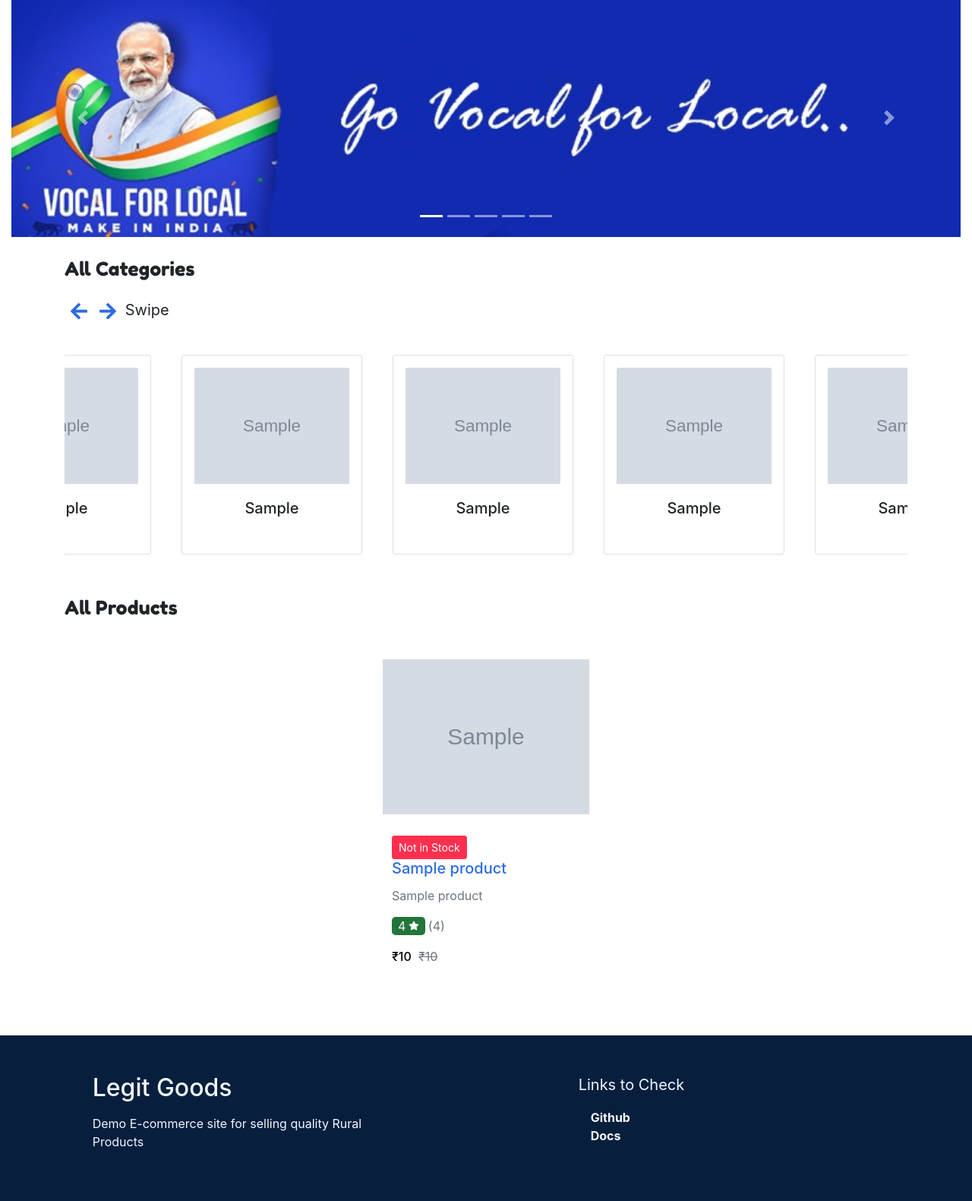
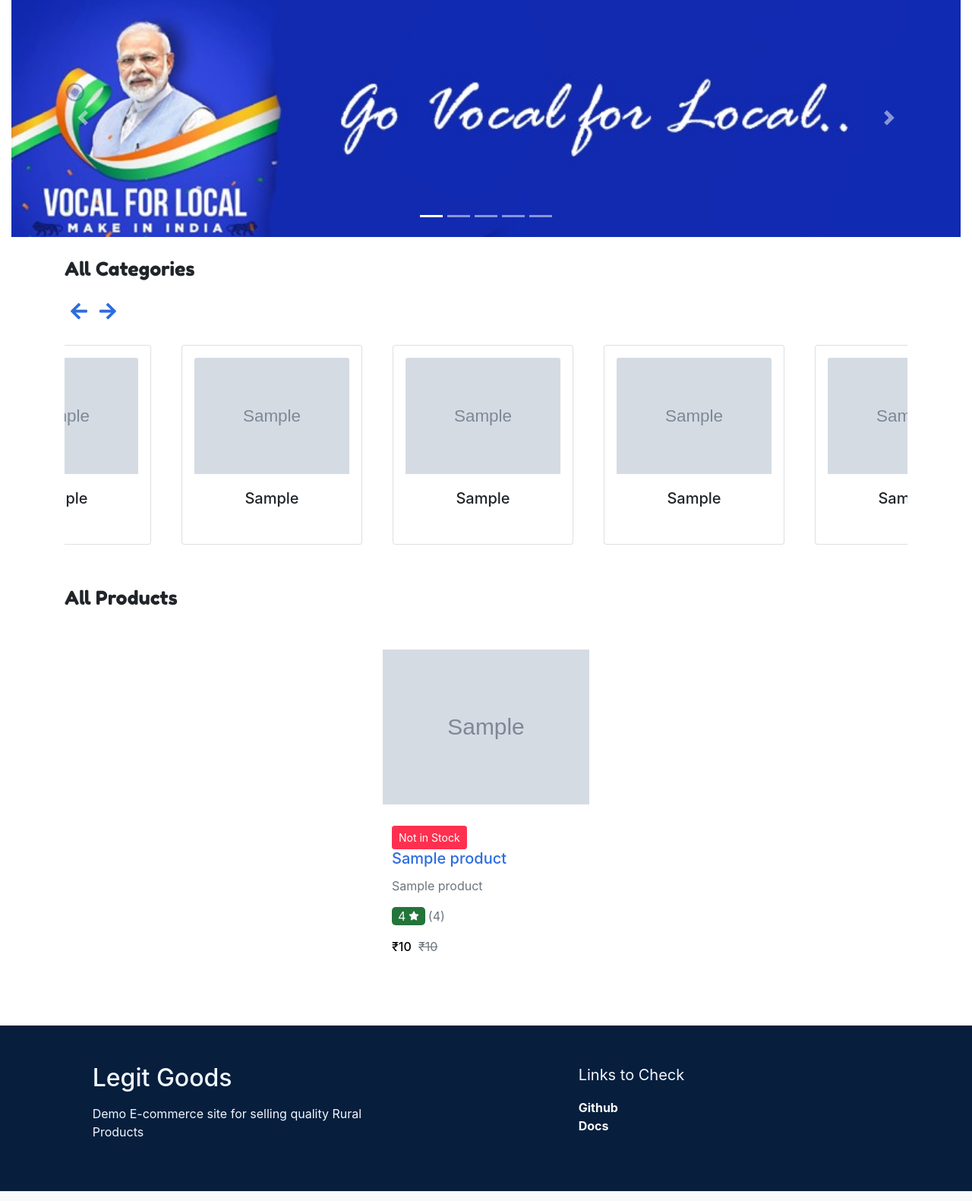
Before and after one commit to Dharaneeshwar/LegitGoods, a Django app: page / in a window 1280 px wide. Shown: the part 91-1672 px from the top of the page at 76% size. Run offline with Django 3.2, Linux system fonts and the light colour scheme; tables that the repository leaves empty hold one stand-in row (values such as "Sample post"); grey boxes marked "Sample" are stand-in pictures; parts of the project's set-up code (start-up, migrations or seed data) failed here and were passed over; some libraries are stand-ins or nearby versions.

Commit message:
🛠 Procfile changes

```diff
--- a/LegitGoods/settings.py
+++ b/LegitGoods/settings.py
@@ -9,7 +9,7 @@ https://docs.djangoproject.com/en/3.1/topics/settings/
 For the full list of settings and their values, see
 https://docs.djangoproject.com/en/3.1/ref/settings/
 """
-
+import os
 from pathlib import Path
 # Build paths inside the project like this: BASE_DIR / 'subdir'.
 BASE_DIR = Path(__file__).resolve().parent.parent
@@ -134,7 +134,7 @@ USE_TZ = True
 # Static files (CSS, JavaScript, Images)
 # https://docs.djangoproject.com/en/3.1/howto/static-files/
 
-STATICFILES_STORAGE = 'whitenoise.storage.CompressedManifestStaticFilesStorage'
+# STATICFILES_STORAGE = 'django.contrib.staticfiles.storage.StaticFilesStorage'
 
 STATIC_URL = '/static/'
 
@@ -154,3 +154,5 @@ REST_FRAMEWORK = {
         'rest_framework.permissions.DjangoModelPermissionsOrAnonReadOnly'
     ]
 }
+
+COMPRESS_ENABLED = os.environ.get('COMPRESS_ENABLED', False)
--- a/templates/product/productBoard.html
+++ b/templates/product/productBoard.html
@@ -116,7 +116,7 @@
                         class="fas fa-arrow-left"></i></a>
                 <a class="p-2 text-primary" data-glide-dir=">" style="font-size: 25px;"><i
                         class="fas fa-arrow-right"></i></a>
-                <p class="p-1" style="font-size: 20px;">Swipe</p>
+                <!-- <p class="p-1" style="font-size: 20px;">Swipe</p> -->
             </div>
 
             <div class="glide__track" data-glide-el="track">
@@ -164,8 +164,8 @@
             </div>
             <div class="col-12 col-md-4 foot-name">
                 <p>Links to Check</p>
-                <a class="text-light pl-3" href="https://github.com/Dharaneeshwar/LegitGoods"><b>Github</b></a><br>
-                <a class="text-light pl-3"
+                <a class="text-light" href="https://github.com/Dharaneeshwar/LegitGoods"><b>Github</b></a><br>
+                <a class="text-light"
                     href="https://github.com/Dharaneeshwar/LegitGoods/blob/master/README.md"><b>Docs</b></a>
 
                 <!-- <h2>Built by</h2>
--- a/templates/product/productPage.html
+++ b/templates/product/productPage.html
@@ -100,7 +100,8 @@
 					<!-- TODO reviews should be dynamic -->
 					<span class="d-flex bg-success text-light px-2 rating">4.5<i
 							class="fas fa-star rating-star my-auto ml-1" style="font-size: 12px"></i></span>
-					<span class="ml-1 text-muted">({{product.num_rating}} Reviews)</span>
+					<span class="ml-1 text-muted">(2 Reviews)</span>
+					<!-- <span class="ml-1 text-muted">({{product.num_rating}} Reviews)</span> -->
 				</div>
 				<p class="mt-3" style="color: black; font-weight: 500; font-size: 35px">
 					₹{{product.selling_price}}
@@ -161,7 +162,8 @@
                 transform: translateY(30px) translateX(15px);
                 font-size: 18px;
               ">
-						({{product.num_rating}} Ratings)
+						(2 Ratings)
+						<!-- ({{product.num_rating}} Ratings) -->
 					</p>
 				</div>
 				<h4 class="my-4">Reviews</h4>
```
Also changed, not shown: 1 other file.
